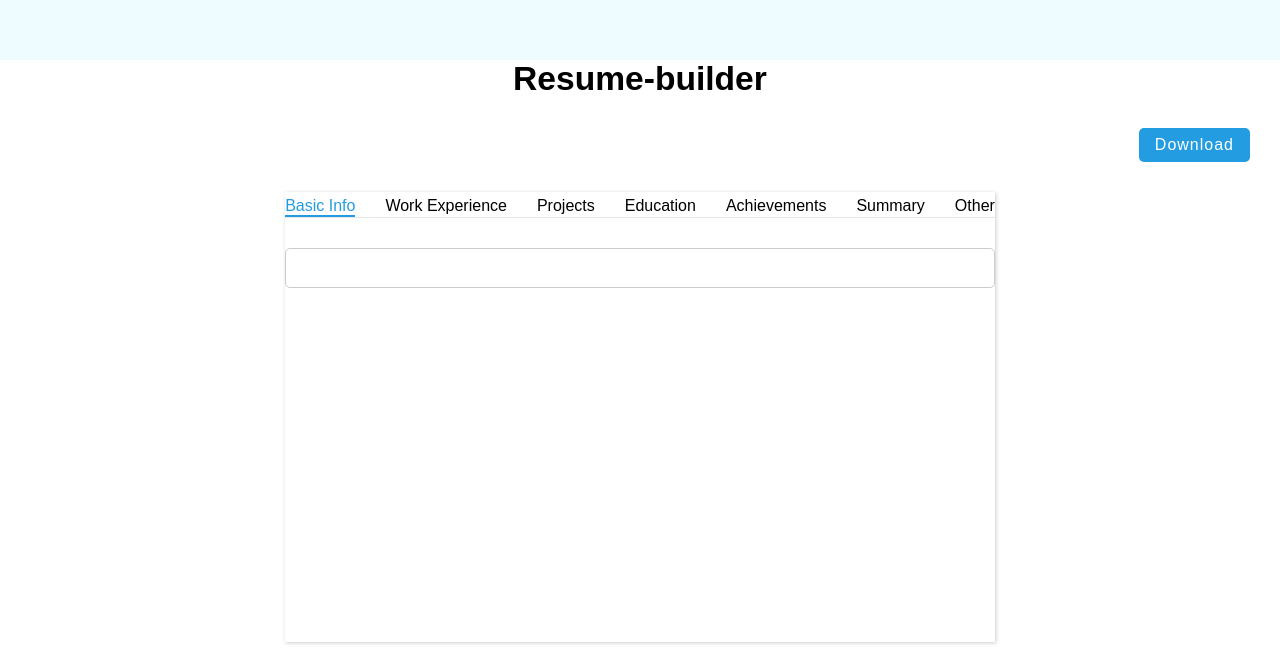
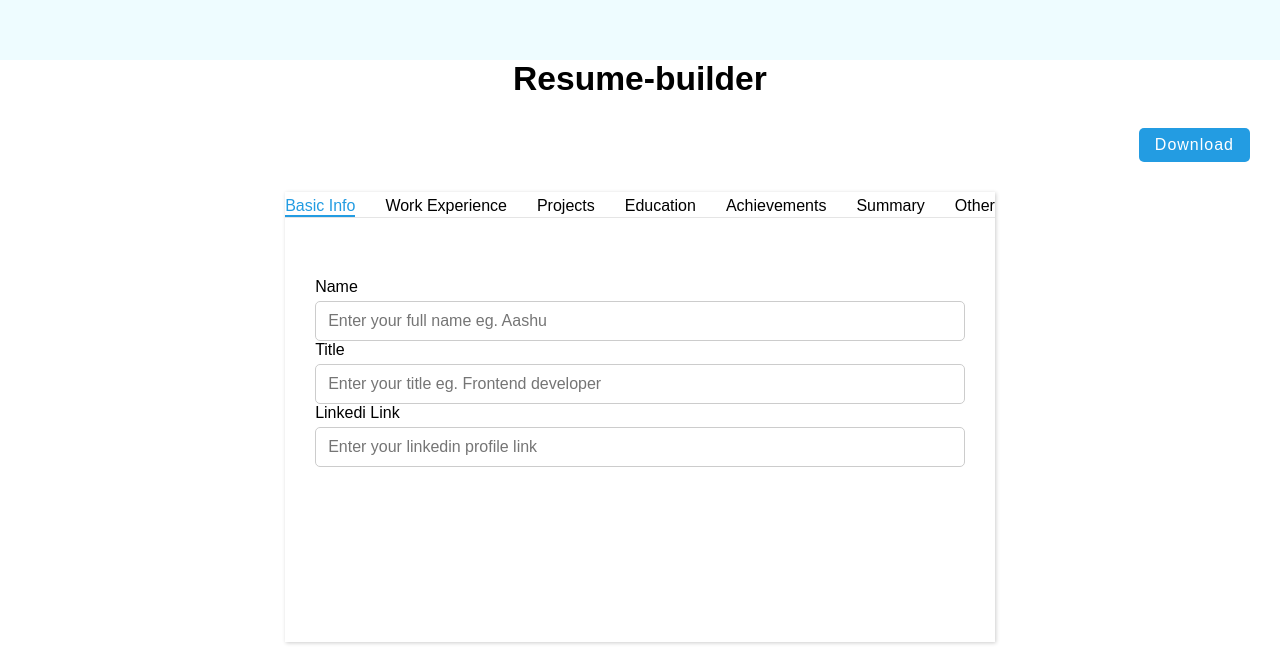
Before and after one commit to avineshsharma/Resume-Builder-AI-Tool, a React app in the folder src/: page / in a window 1280 px wide. Shown: the part 620-1292 px from the top of the page. Built offline with nearby package versions, Linux system fonts and the light colour scheme; the HTML template or start-up script is replaced by a standard one.

Commit message:
initial commit-2

```diff
--- a/src/components/Header/Body/Body.jsx
+++ b/src/components/Header/Body/Body.jsx
@@ -12,7 +12,7 @@ function Body() {
         basicInfo: "Basic Info",
         workExp: "Work Experience",
         project: "Projects",
-        education: "Education",
+       Education: "Education",
         achievement: "Achievements",
         summary: "Summary",
         other: "Other",
--- a/src/components/Header/Body/Editor/Editor.jsx
+++ b/src/components/Header/Body/Editor/Editor.jsx
@@ -7,18 +7,108 @@ function Editor(props) {
 
   const sections = props.sections
 
-    // const [activeSectionKey, setactivesectionKey] = useState(object.keys(sections)[0]);
+
   const [activeSectionKey, setActiveSectionKey] = useState(
     Object.keys(sections)[0]
   );
+
+  const workExBody = <div className={styles.detail}>
+    <div className={styles.row}>
+      <Inputcontrol
+        label="Title"
+        placeholder="Enter title eg. FrontEnd Developer"
+      />
+      <Inputcontrol
+        label="Company Name"
+        placeholder="Enter company name eg. google"
+      />
+    </div>
+    <div className={styles.row}>
+      <Inputcontrol
+        label="Certificate Link "
+        placeholder="Enter certificate link"
+      />
+      <Inputcontrol
+        label="Location "
+        placeholder="Enter location eg.WFO"
+      />
+    </div>
+    <div className={styles.row}>
+      <Inputcontrol
+        label="start Date"
+        type="date"
+        placeholder="Enter start date of work"
+      />
+    </div>
+    <div className={styles.row}>
+      <Inputcontrol
+        label="End Date"
+        type="date"
+        placeholder="Enter End date of work"
+      />
+    </div>
+    <div className={styles.column}>
+      <label>Enter work description</label>
+      <Inputcontrol placeholder="Line 1" />
+      <Inputcontrol placeholder="Line 2" />
+      <Inputcontrol placeholder="Line 3" />
+    </div>
+  </div>;
+
+
+  const basicInfoBody = (
+    <div className={styles.detail}>
+      <div className={styles.row}>
+        <Inputcontrol
+          label="Name"
+          placeholder="Enter your full name eg. Aashu"
+          // value={values.name}
+        />
+
+        <Inputcontrol
+          label="Title"
+          // value={values.title}
+          placeholder="Enter your title eg. Frontend developer"
+        />
+      </div>
+      <div className={styles.row}>
+        <Inputcontrol
+        label="Linkedi Link"
+        placeholder ="Enter your linkedin profile link"
+
+        />
+      </div>
+
+    </div >
+  );
+
+  const generateBody = () => {
+    switch (sections[activeSectionKey]) {
+      case sections.basicInfo:
+        return basicInfoBody;
+      case sections.workExp:
+        return workExpBody;
+      case sections.project:
+        return projectBody;
+      case sections.education:
+        return educationBody;
+      case sections.achievement:
+        return achievementsBody;
+      case sections.summary:
+        return summaryBody;
+      case sections.other:
+        return otherBody;
+      default:
+        return null;
+    }
+  };
   return (
     <div className={styles.container}>
       <div className={styles.header}>
 
         {Object.keys(sections)?.map((key) => (
           <div
-            className={`${styles.section} ${
-              activeSectionKey === key ? styles.active : ""
+            className={`${styles.section} ${activeSectionKey === key ? styles.active : ""
               }`}
             key={key}
             onClick={() => setActiveSectionKey(key)}
@@ -29,7 +119,10 @@ function Editor(props) {
       </div>
       <div className={styles.body}>
 
-              <Inputcontrol/>
+        {/* <Inputcontrol label="Title" placeholder="Enter section title" /> */}
+
+
+        {generateBody()}
       </div>
     </div>
   )
--- a/src/components/Header/Body/Editor/Editor.module.css
+++ b/src/components/Header/Body/Editor/Editor.module.css
@@ -33,3 +33,11 @@
 border-bottom: 2px solid  #239ce2;
 color:  #239ce2;
 }
+
+
+.body{
+  padding: 30px;
+  display: flex;
+  flex-direction: column;
+  gap: 20px;
+}
--- a/src/components/Header/Body/Editor/inputcontrol/inputcontrol.jsx
+++ b/src/components/Header/Body/Editor/inputcontrol/inputcontrol.jsx
@@ -3,7 +3,7 @@ import React from "react";
 
 import styles from "./InputControl.module.css";
 
-function InputControl({ label, ...props }) {
+function Inputcontrol({ label, ...props }) {
   return (
     <div className={styles.container}>
       {label && <label>{label}</label>}
@@ -12,4 +12,4 @@ function InputControl({ label, ...props }) {
   );
 }
 
-export default InputControl;
+export default Inputcontrol;
```
Lines whose indentation alone changed are shown as unchanged.
